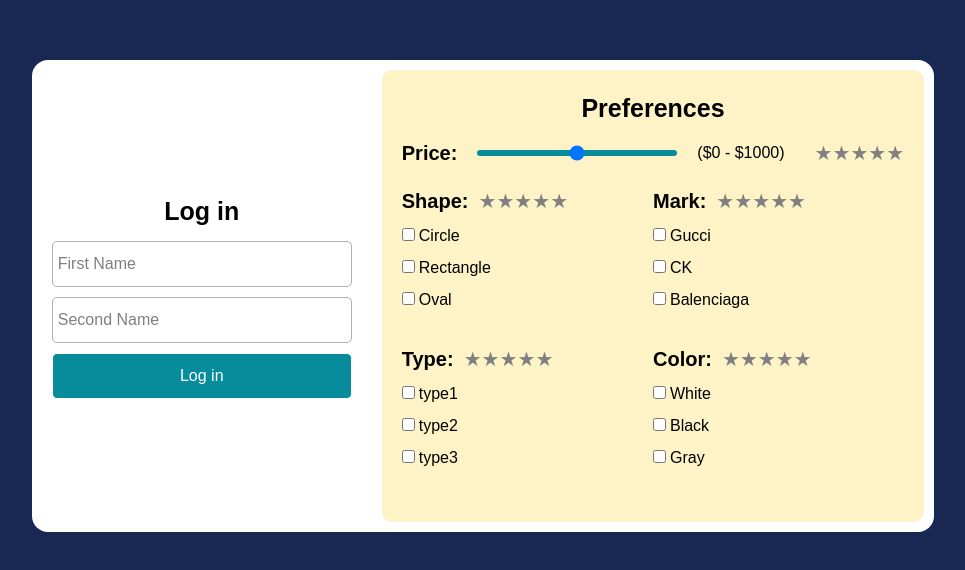
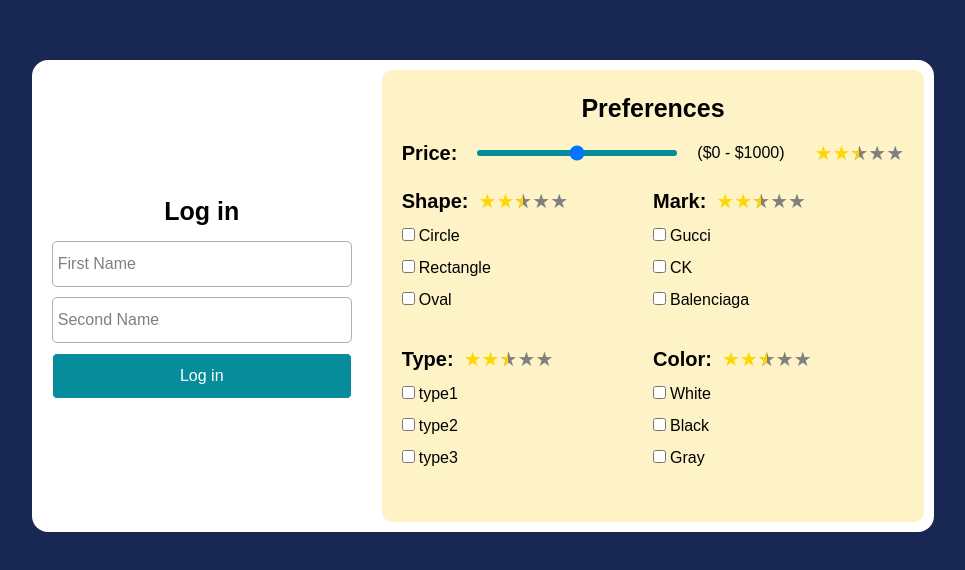
Before and after one commit to Chillmav/ZIP-REPO, a React (Vite) app: page / in a window 1280 px wide. Shown: the part 140-710 px from the top of the page, without its empty margins (157-1122 px from the left). Built offline with nearby package versions, Linux system fonts and the light colour scheme.

Commit message:
stars work

```diff
--- a/src/Components/Preference.jsx
+++ b/src/Components/Preference.jsx
@@ -18,7 +18,8 @@ export default function Preference( {preference, userPreferences, setUserPrefere
             <div className="flex">
                 <p className="text-[20px] font-bold">{preference}:</p>
                 <Stars
-                value={userImportances.preference}
+                preference={preference}
+                value={userImportances[preference]}
                 setUserImportances={setUserImportances}
                 />
             </div>
--- a/src/Components/Preferences.jsx
+++ b/src/Components/Preferences.jsx
@@ -32,7 +32,11 @@ export default function Preferences({ userPreferences, setUserPreferences, userI
                   }}
                 />
                 <p>($0 - ${userPreferences.Price * 20})</p>
-                <Stars />
+                <Stars
+                preference={'Price'}
+                value={userImportances['Price']}
+                setUserImportances={setUserImportances}
+                 />
             </div>
 
             <div className="grid grid-cols-2 space-y-8 mt-2 space-x-2">
--- a/src/Components/stars.jsx
+++ b/src/Components/stars.jsx
@@ -1,16 +1,21 @@
 import ReactStars from 'react-stars'
 
 
-export default function Stars({value, setUserImportances}) {
+export default function Stars({value, setUserImportances, preference}) {
+
+    function changeImportance(value) {
+        setUserImportances((prev) => ({
+            ...prev,
+            [preference]: value
+        }))
+    }
     return (
         <ReactStars
         count={5}
         size={20}
         className='ml-[10px]'
         value={value}
-        onChange={(event) => {
-            setUserImportances(Number(event.target.value))
-        }}
+        onChange={(newValue) => changeImportance(newValue)}
         />
     )
 }
```
